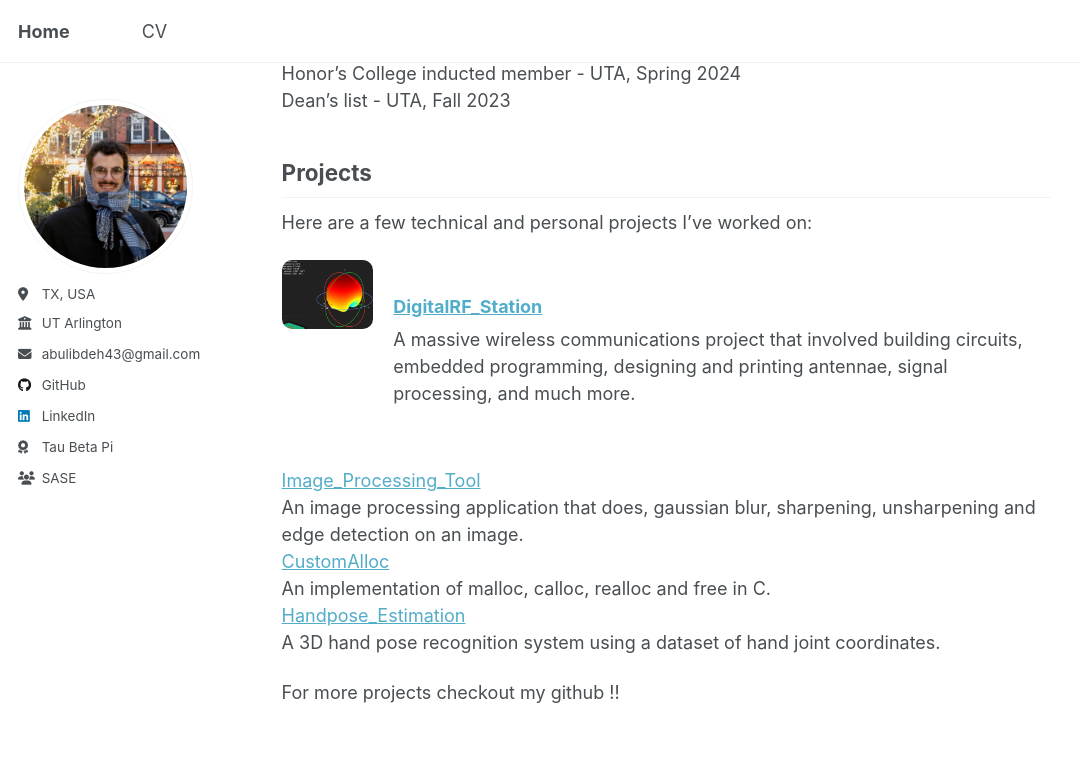
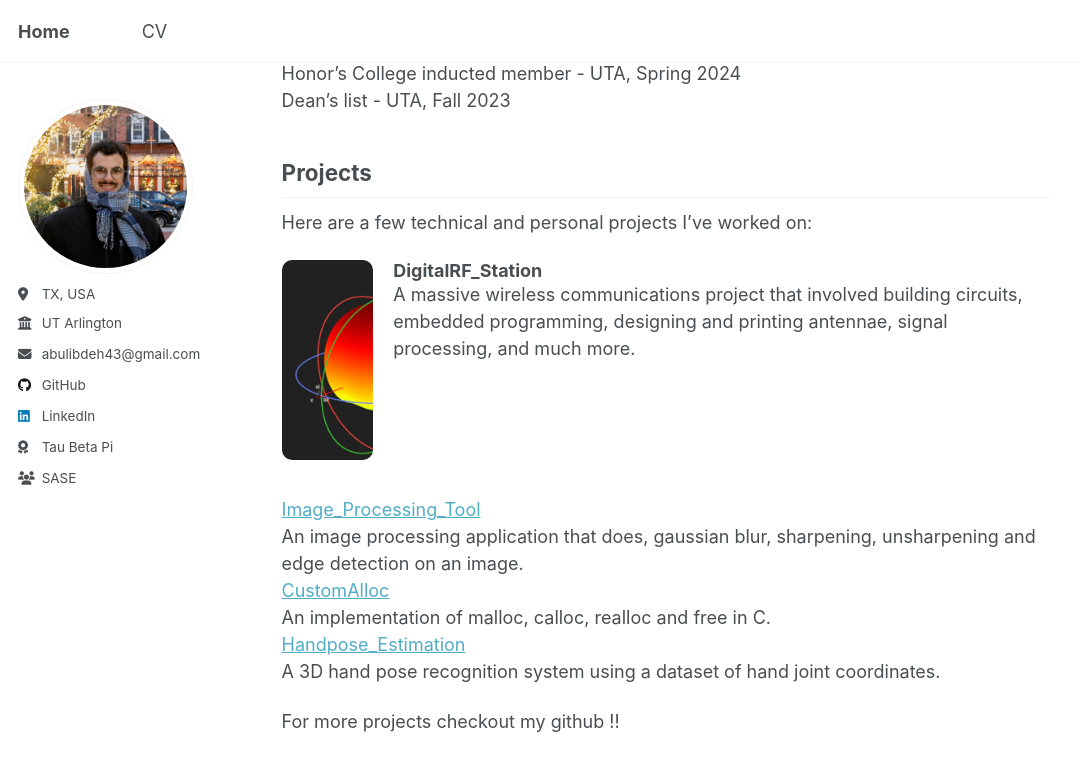
Before and after one commit to marwanthestudent/marwanthestudent.github.io, a Jekyll site: the page built from _pages/about.md, in a window 1280 px wide and 900 px high, scrolled down 996 px. Shown: the top 771 px of the window, without its empty margins (0-1080 px from the left). Built offline with Jekyll 4.4.1, drawn with Linux system fonts in a browser that asks for light colours.

Commit message:
fixed width

```diff
--- a/_pages/about.md
+++ b/_pages/about.md
@@ -43,14 +43,19 @@
 Here are a few technical and personal projects I’ve worked on:
 
 <div style="display: flex; align-items: flex-start; gap: 20px; margin-bottom: 2em;">
-  <a href = "https://github.com/marwanthestudent/DigitalRF_Station">
-  <img src="../images/antenna.png" alt="antenna" style="width: 200px; border-radius: 10px;">
+  <a href="https://github.com/marwanthestudent/DigitalRF_Station">
+    <img src="../images/antenna.png" alt="antenna"
+         style="width: 200px; height: 200px; object-fit: cover; border-radius: 10px;">
   </a>
   <div>
-    <a href = "https://github.com/marwanthestudent/DigitalRF_Station">
-    <h3>DigitalRF_Station</h3>
-    </a>
-    <p>A massive wireless communications project that involved building circuits, embedded programming, designing and printing antennae, signal processing, and much more.</p>
+    <h3 style="margin: 0;">
+      <a href="https://github.com/marwanthestudent/DigitalRF_Station" style="text-decoration: none; color: inherit;">
+        DigitalRF_Station
+      </a>
+    </h3>
+    <p>
+      A massive wireless communications project that involved building circuits, embedded programming, designing and printing antennae, signal processing, and much more.
+    </p>
   </div>
 </div>
 
```
